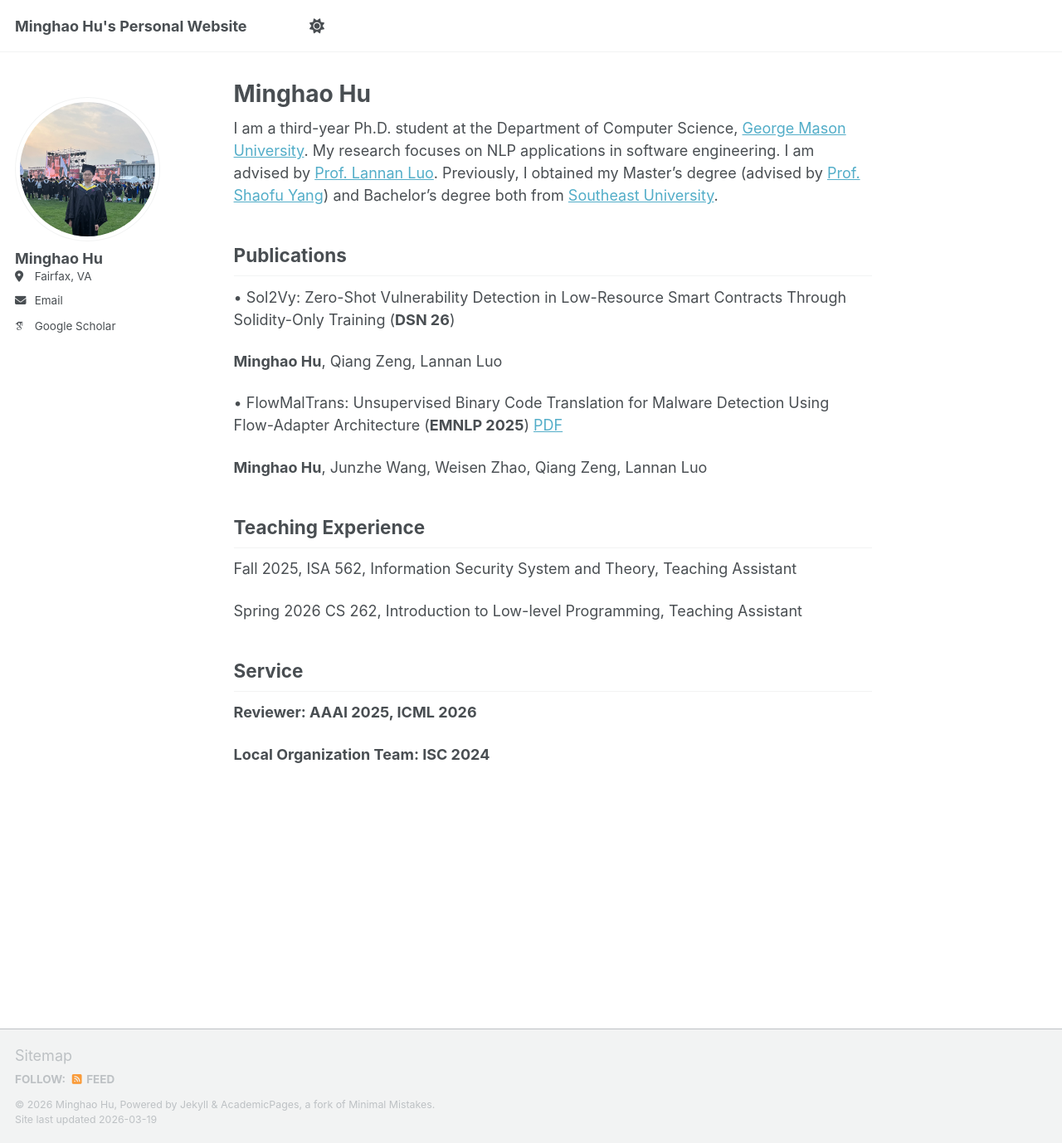
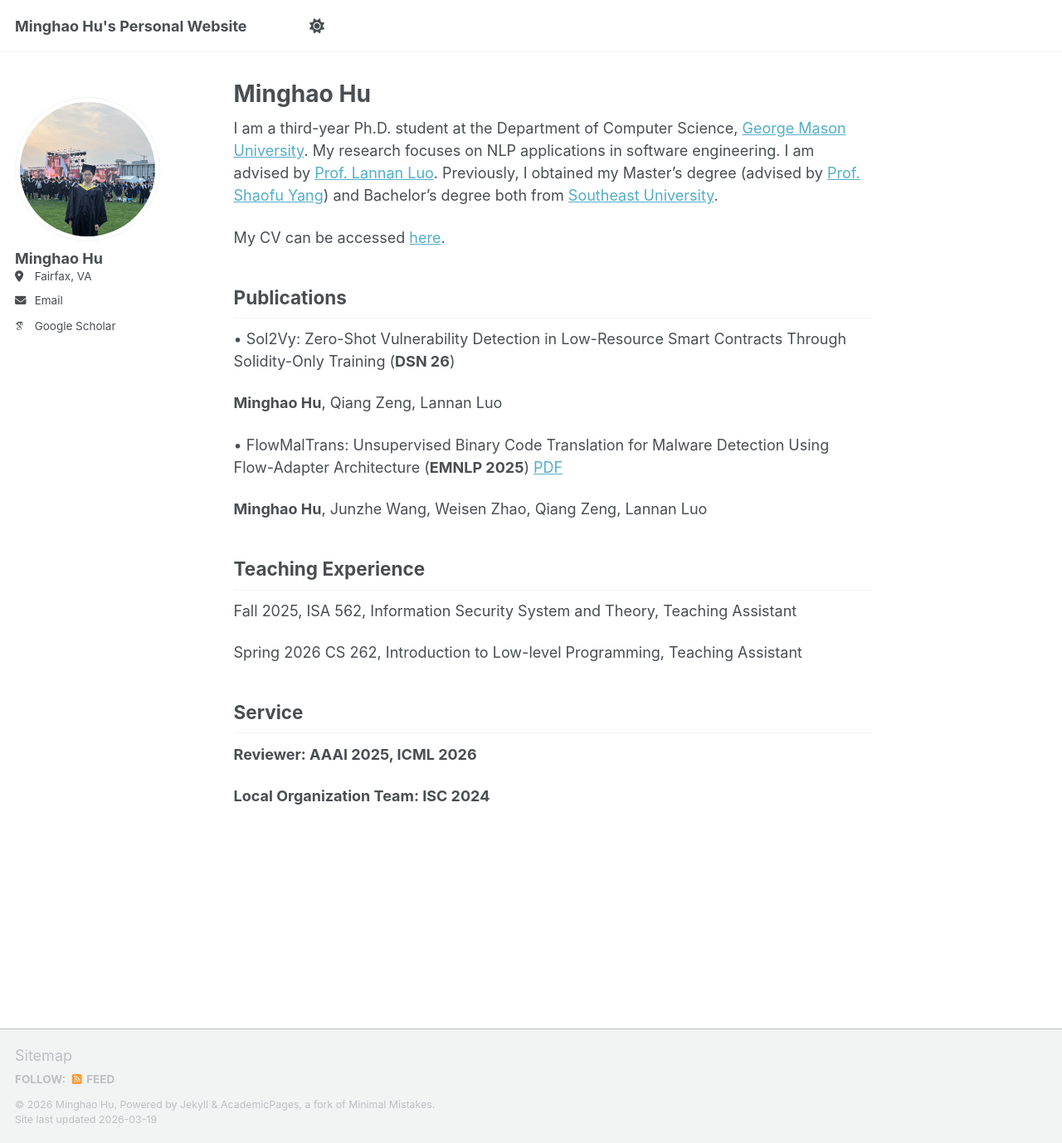
Before and after one commit to mhu16419/mhu16419.github.io, a Jekyll site: the page built from _pages/about.md, in a window 1280 px wide and 1378 px high. Shown: the whole window at 83% size. Built offline with Jekyll 4.4.1, drawn with Linux system fonts in a browser that asks for light colours; some web fonts are replaced; a script that is not in the unit is left out.

Commit message:
upload CV

```diff
--- a/_pages/about.md
+++ b/_pages/about.md
@@ -8,6 +8,9 @@ redirect_from:
 ---
 
 I am a third-year Ph.D. student at the Department of Computer Science, [George Mason University](https://www.gmu.edu/). My research focuses on NLP applications in software engineering. I am advised by [Prof. Lannan Luo](https://lannan.github.io/). Previously, I obtained my Master's degree (advised by [Prof. Shaofu Yang](https://sfyangcs.github.io/)) and Bachelor's degree both from [Southeast University](https://www.seu.edu.cn/).
+
+My CV can be accessed [here](https://docs.google.com/document/d/1oCYcVFQ3DWSn_g-gAM-aua_BmfFHla-WM8afJOT65S8/edit?usp=sharing).
+
 
 
 
```
